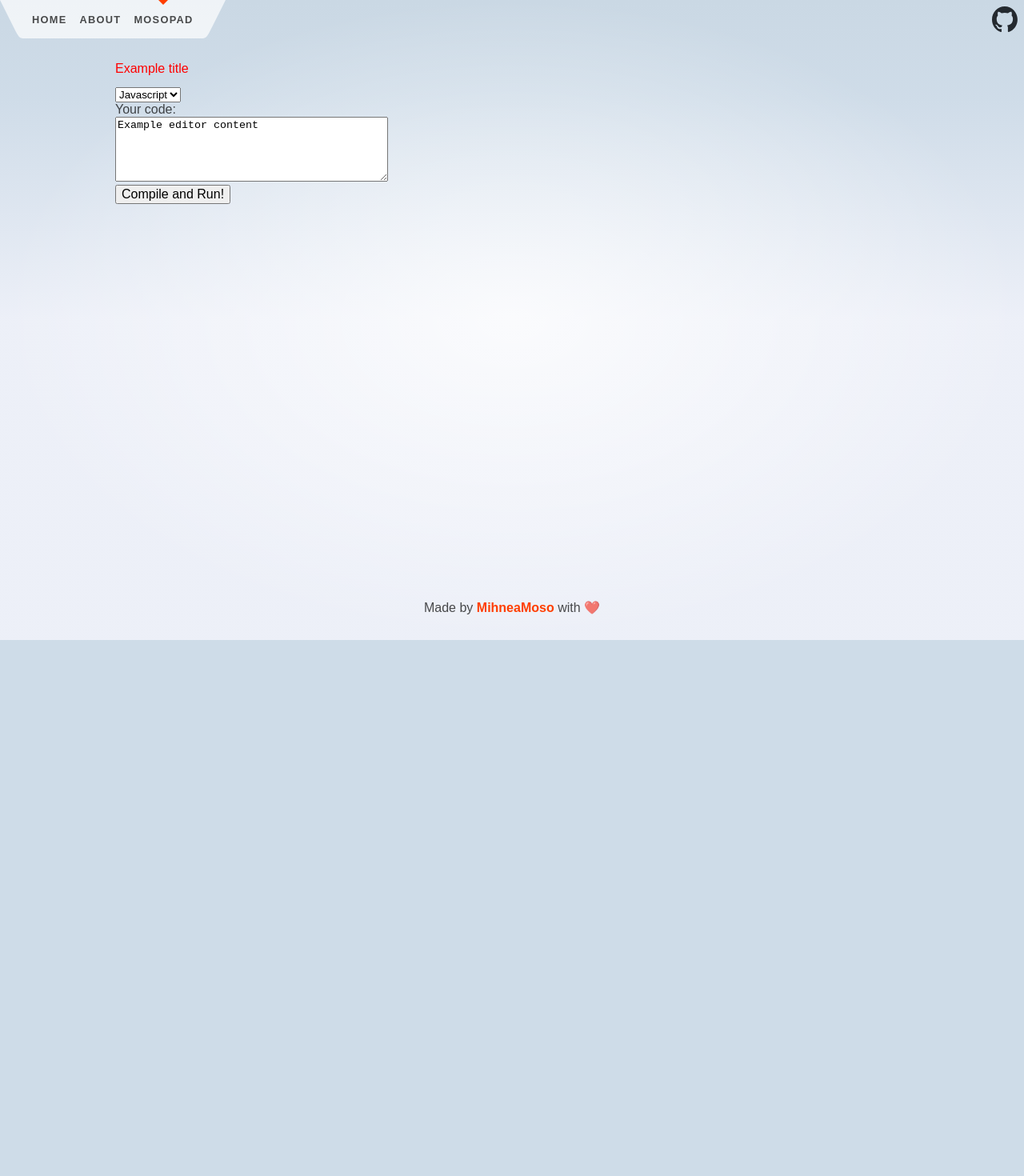
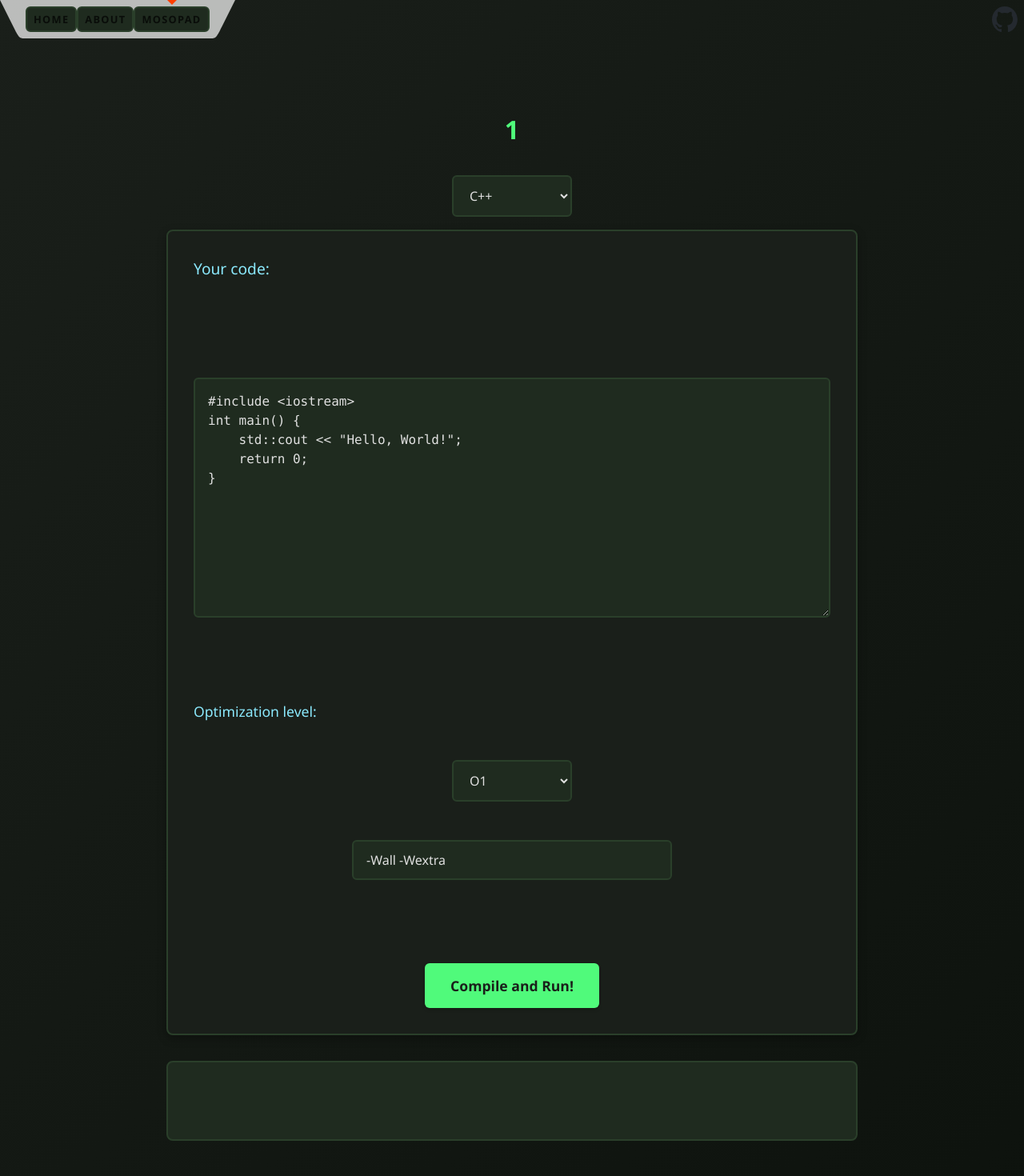
Before and after one commit to MihneaMoso/mosopad, a SvelteKit app in the folder mosopad/: page /mosopad/1 in a window 1280 px wide. Shown: the top 1470 px of the page at 80% size. Before the commit the page ends 800 px from the top, so only its background shows below. Built offline with nearby package versions, Linux system fonts and the light colour scheme.

Commit message:
separated compiling logic && added basic styling

```diff
--- a/mosopad/src/routes/+layout.svelte
+++ b/mosopad/src/routes/+layout.svelte
@@ -20,17 +20,43 @@
 </div>
 
 <style>
+	:global(body) {
+		margin: 0;
+		padding: 0;
+		background-color: #1a1f1a;
+		color: #e0e0e0;
+		font-family: 'Segoe UI', Tahoma, Geneva, Verdana, sans-serif;
+		font-size: 16px;
+		line-height: 1.6;
+	}
+
+	:global(*) {
+		box-sizing: border-box;
+	}
+
+	:global(a) {
+		color: #50fa7b;
+		text-decoration: none;
+		transition: color 0.2s ease;
+	}
+
+	:global(a:hover) {
+		color: #69ff94;
+		text-decoration: underline;
+	}
+
 	.app {
 		display: flex;
 		flex-direction: column;
 		min-height: 100vh;
+		background: linear-gradient(135deg, #1a1f1a 0%, #0d120d 100%);
 	}
 
 	main {
 		flex: 1;
 		display: flex;
 		flex-direction: column;
-		padding: 1rem;
+		padding: 2rem 1.5rem;
 		width: 100%;
 		max-width: 64rem;
 		margin: 0 auto;
@@ -42,16 +68,30 @@
 		flex-direction: column;
 		justify-content: center;
 		align-items: center;
-		padding: 12px;
+		padding: 1.5rem;
+		background-color: #0d120d;
+		border-top: 2px solid #2a3f2a;
+		margin-top: 2rem;
+	}
+
+	footer p {
+		margin: 0;
+		color: #8be9fd;
+		font-size: 0.95rem;
 	}
 
 	footer a {
-		font-weight: bold;
+		font-weight: 600;
+		color: #50fa7b;
 	}
 
 	@media (min-width: 480px) {
 		footer {
-			padding: 12px 0;
+			padding: 1.5rem 0;
+		}
+
+		main {
+			padding: 2.5rem 2rem;
 		}
 	}
 </style>
--- a/mosopad/src/routes/api/compiler/compilecpp.ts
+++ b/mosopad/src/routes/api/compiler/compilecpp.ts
@@ -4,7 +4,7 @@ const path = await import("node:path");
 const { execFile } = await import("node:child_process");
 const { promisify } = await import("node:util");
 
-export async function compile(rawContent: string) {
+export async function compile(rawContent: string, optimizationLevel: string, options: string[]) {
     let data = {
         compile: { stdout: "", stderr: "" },
         run: {stdout: "", stderr: ""},
@@ -30,7 +30,7 @@ export async function compile(rawContent: string) {
         try {
             const { stdout, stderr } = await execFileAsync(
                 "g++",
-                [srcPath, "-O2", "-std=c++17", "-o", outPath],
+                [srcPath, optimizationLevel, ...options, "-o", outPath],
                 {
                     timeout: 15000,
                     windowsHide: true,
--- /dev/null
+++ b/mosopad/src/routes/mosopad/+layout.svelte
@@ -0,0 +1,118 @@
+<script lang="ts">
+
+	let { children } = $props();
+</script>
+
+<div class="app">
+
+	<main>
+		{@render children()}
+	</main>
+
+</div>
+
+<style>
+	:global(h1, h2, h3, h4, h5, h6) {
+		color: #50fa7b;
+		font-weight: 600;
+		margin-top: 0;
+		margin-bottom: 1rem;
+	}
+
+	:global(h1) {
+		font-size: 2.5rem;
+		text-align: center;
+		margin-bottom: 1.5rem;
+	}
+
+	:global(h2) {
+		font-size: 2rem;
+		text-align: center;
+		margin-bottom: 1.25rem;
+	}
+
+	:global(input[type="text"],
+	input[type="email"],
+	input[type="password"],
+	input[type="search"]) {
+		background-color: #1f2b1f;
+		border: 2px solid #2a3f2a;
+		border-radius: 6px;
+		color: #e0e0e0;
+		padding: 0.75rem 1rem;
+		font-size: 1rem;
+		font-family: inherit;
+		transition: all 0.2s ease;
+		width: 100%;
+		max-width: 400px;
+	}
+
+	:global(input[type="text"]:focus,
+	input[type="email"]:focus,
+	input[type="password"]:focus,
+	input[type="search"]:focus) {
+		outline: none;
+		border-color: #50fa7b;
+		background-color: #242f24;
+		box-shadow: 0 0 0 3px rgba(80, 250, 123, 0.1);
+	}
+
+	:global(button) {
+		background-color: #50fa7b;
+		color: #1a1f1a;
+		border: none;
+		border-radius: 6px;
+		padding: 0.75rem 1.5rem;
+		font-size: 1rem;
+		font-weight: 600;
+		cursor: pointer;
+		transition: all 0.2s ease;
+		box-shadow: 0 2px 4px rgba(0, 0, 0, 0.2);
+	}
+
+	:global(button:hover) {
+		background-color: #69ff94;
+		transform: translateY(-2px);
+		box-shadow: 0 4px 8px rgba(80, 250, 123, 0.3);
+	}
+
+	:global(button:active) {
+		transform: translateY(0);
+		box-shadow: 0 2px 4px rgba(0, 0, 0, 0.2);
+	}
+
+	:global(ul) {
+		list-style: none;
+		padding: 0;
+		margin: 1rem 0;
+	}
+
+	:global(li) {
+		padding: 0.5rem 0;
+	}
+
+	:global(li a) {
+		display: inline-block;
+		padding: 0.5rem 1rem;
+		background-color: #1f2b1f;
+		border: 2px solid #2a3f2a;
+		border-radius: 6px;
+		transition: all 0.2s ease;
+	}
+
+	:global(li a:hover) {
+		background-color: #242f24;
+		border-color: #50fa7b;
+		text-decoration: none;
+		transform: translateX(5px);
+	}
+
+	.app {
+
+	}
+
+	main {
+		padding: 1.5rem;
+	}
+
+</style>
--- a/mosopad/src/routes/mosopad/+page.svelte
+++ b/mosopad/src/routes/mosopad/+page.svelte
@@ -12,7 +12,7 @@
 		Welcome to Mosopad!
 	</h1>
 	<h2>
-		Create your very own pad here: <input type="text" bind:value={padInput}>
+		Create your very own pad here: <br> <input id="padinput" type="text" bind:value={padInput}>
 	</h2>
 
 	<h2>
@@ -24,5 +24,8 @@
 </main>
 
 <style>
+	#padinput {
+
+	}
 
 </style>
--- a/mosopad/src/routes/mosopad/[pad]/+layout.svelte
+++ b/mosopad/src/routes/mosopad/[pad]/+layout.svelte
@@ -12,5 +12,104 @@
 </div>
 
 <style>
+	:global(select) {
+		background-color: #1f2b1f;
+		border: 2px solid #2a3f2a;
+		border-radius: 6px;
+		color: #e0e0e0;
+		padding: 0.75rem 1rem;
+		font-size: 1rem;
+		font-family: inherit;
+		cursor: pointer;
+		transition: all 0.2s ease;
+		min-width: 150px;
+	}
+
+	:global(select:hover) {
+		border-color: #3a5f3a;
+	}
+
+	:global(select:focus) {
+		outline: none;
+		border-color: #50fa7b;
+		background-color: #242f24;
+		box-shadow: 0 0 0 3px rgba(80, 250, 123, 0.1);
+	}
+
+	:global(option) {
+		background-color: #1f2b1f;
+		color: #e0e0e0;
+		padding: 0.5rem;
+	}
+
+	:global(label) {
+		color: #8be9fd;
+		font-size: 1.1rem;
+		font-weight: 500;
+		display: block;
+		margin-bottom: 0.5rem;
+	}
+
+	:global(textarea) {
+		background-color: #1f2b1f;
+		border: 2px solid #2a3f2a;
+		border-radius: 6px;
+		color: #e0e0e0;
+		padding: 1rem;
+		font-size: 1rem;
+		font-family: 'Consolas', 'Monaco', 'Courier New', monospace;
+		line-height: 1.5;
+		resize: vertical;
+		width: 100%;
+		min-height: 300px;
+		transition: all 0.2s ease;
+	}
+
+	:global(textarea:focus) {
+		outline: none;
+		border-color: #50fa7b;
+		background-color: #242f24;
+		box-shadow: 0 0 0 3px rgba(80, 250, 123, 0.1);
+	}
+
+	:global(code) {
+		display: block;
+		width: 100%;
+	}
+
+	:global(form) {
+		display: flex;
+		flex-direction: column;
+		gap: 1.5rem;
+		align-items: flex-start;
+		width: 100%;
+	}
+
+	:global(form > *) {
+		margin: 0;
+	}
+
+	:global(form br) {
+		display: none;
+	}
+
+	:global(p) {
+		color: #bd93f9;
+		font-size: 1.05rem;
+		margin: 0.5rem 0;
+	}
+
+	:global(div) {
+		width: 100%;
+	}
+
+	.app {
+
+	}
+
+	main {
+		padding: 1.5rem;
+		max-width: 1200px;
+	}
 
 </style>
--- a/mosopad/src/routes/mosopad/[pad]/+page.server.ts
+++ b/mosopad/src/routes/mosopad/[pad]/+page.server.ts
@@ -2,10 +2,19 @@ import { error, fail } from "@sveltejs/kit";
 import type { PageServerLoad } from "./$types";
 import type { Actions } from "./$types";
 
-async function getCompilationResult(fetchFn: typeof fetch, textareaContent: string) {
+async function getCompilationResult(
+    fetchFn: typeof fetch,
+    textareaContent: string,
+    optimizationLevel: string,
+    compilerFlags: string[]
+) {
     const response = await fetchFn("/api/compiler", {
         method: "POST",
-        body: JSON.stringify({ textareaContent }),
+        body: JSON.stringify({
+            textareaContent,
+            optimizationLevel,
+            compilerFlags,
+        }),
         headers: { "content-type": "application/json" },
     });
 
@@ -21,9 +30,17 @@ export const actions = {
     submitCode: async ({ fetch, request }) => {
         const data = await request.formData();
         const textareaContent = data.get("codecontent");
+        const optimizationLevel = data.get("optimizationselect");
+        const compilerOptions = data.get("compilerFlags");
 
         if (!textareaContent) {
-			return fail(400, {textareaContent, missing: true});
+            return fail(400, { textareaContent, missing: true });
+        }
+        if (!optimizationLevel) {
+            return fail(400, { optimizationLevel, missing: true });
+        }
+        if (!compilerOptions) {
+            return fail(400, { compilerOptions, missing: true });
         }
 
         // TODO: implement static code analysis here to check if the code is valid
@@ -32,13 +49,26 @@ export const actions = {
         if (typeof textareaContent !== "string") {
             throw error(400, "Invalid code content");
         }
+        if (typeof optimizationLevel !== "string") {
+            throw error(400, "Invalid optimization level");
+        }
+        if (typeof compilerOptions !== "string") {
+            throw error(400, "Invalid compiler flags");
+        }
 
-        const outputData = await getCompilationResult(fetch, textareaContent);
+		const options = compilerOptions.split(" ");
 
-		return {
+        const outputData = await getCompilationResult(fetch, textareaContent, optimizationLevel, options);
+
+		const processedData = {
             success: true,
-			output: outputData
+			optimizationLevel: optimizationLevel,
+            options: options,
+            output: outputData,
         }
+		console.log(processedData);
+
+        return processedData;
     },
 } satisfies Actions;
 
@@ -47,20 +77,24 @@ function padExistsInDatabase(pad: string) {
 }
 
 function getEditorData(padName: string) {
+	// TODO: fetch data from database
+    // default behaviour
     return {
-        title: "Example title",
-        editorContent: "Example editor content",
-        language: "Javascript",
-        compilerOpions: ["-O1", "-Wall", "-Wextra"],
+        title: padName.charAt(0).toLocaleUpperCase() + padName.slice(1),
+        editorContent: `#include <iostream>
+int main() {
+    std::cout << "Hello, World!";
+    return 0;
+}   `,
+        language: "CPP",
+        compilerOptions: ["-O1", "-Wall", "-Wextra"],
     };
 }
-
-
 
 export const load: PageServerLoad = ({ params }) => {
     // console.log(params.pad);
 
-    if (!padExistsInDatabase(params.pad)) error(404, "Pad Not Found");
+    if (!padExistsInDatabase(params.pad)) error(404, "Pad Not Found"); // TODO: change this to create  default pad instead
 
     const data = getEditorData(params.pad);
 
--- a/mosopad/src/routes/mosopad/[pad]/+page.svelte
+++ b/mosopad/src/routes/mosopad/[pad]/+page.svelte
@@ -6,11 +6,15 @@
 
     console.log("Data:", data);
 
-    const languages = ["CPP", "Javascript", "Python"];
-    const normalized = data.language?.toLowerCase();
-    let selectedLanguage = $state(
-        languages.find((l) => l.toLowerCase() === normalized) ?? "CPP"
-    );
+    let compilerOptions = $state(data.compilerOptions.slice(1).join(' '));
+    let optimizationLevel = $state(data.compilerOptions[0]);
+
+    // const languages = ["CPP", "Javascript", "Python"];
+    // const normalized = data.language?.toLowerCase();
+    // let selectedLanguage = $state(
+    //     languages.find((l) => l.toLowerCase() === normalized) ?? "CPP"
+    // );
+    let selectedLanguage = $state(data.language);
 
     let textareaContent = $state(data.editorContent ?? "");
     let lastSavedContent = $state(textareaContent);
@@ -55,7 +59,7 @@
     <option value="Javascript">Javascript</option>
     <option value="Python">Python</option>
 </select>
-<br />
+<br /><br>
 <form
     method="POST"
     action="?/submitCode"
@@ -71,7 +75,8 @@
         };
     }}
 >
-    <label for="codeinput">Your code: </label><br />
+    <label for="codeinput">Your code: </label><br /><br>
+    <code>
     <textarea
         name="codecontent"
         id="codeinput"
@@ -80,14 +85,96 @@
         bind:value={textareaContent}
     >
 
-    </textarea><br />
+    </textarea></code><br />
+    <p>Optimization level:</p>
+    <select name="optimizationselect" id="optimization-select" bind:value={optimizationLevel}>
+        <option value="-O1">O1</option>
+        <option value="-O2">O2</option>
+        <option value="-O3">O3</option>
+    </select>
+    <input type="text" name="compilerFlags" id="compilerFlags" bind:value={compilerOptions}>
+    <br>
     <button type="submit">Compile and Run!</button>
 </form>
+<br>
+{#if form?.success}
+	<!-- this message is ephemeral; it exists because the page was rendered in
+	       response to a form submission. it will vanish if the user reloads -->
+	<p>Successfully compiled and ran your code! Here is your output: </p><br>
+{/if}
 
 <div>{compilationOutput}</div>
 
 <style>
     h2 {
-        color: red;
+        color: #50fa7b;
+        text-align: center;
+        font-size: 2rem;
+        margin-bottom: 2rem;
+    }
+
+    select {
+        margin: 0.5rem auto;
+        display: block;
+    }
+
+    form {
+        background-color: #1a1f1a;
+        border: 2px solid #2a3f2a;
+        border-radius: 8px;
+        padding: 2rem;
+        margin-top: 1rem;
+        box-shadow: 0 4px 12px rgba(0, 0, 0, 0.3);
+    }
+
+    label {
+        text-align: center;
+        display: block;
+        font-size: 1.2rem;
+        margin-bottom: 1rem;
+    }
+
+    textarea {
+        display: block;
+        margin: 0 auto 1.5rem auto;
+        max-width: 800px;
+    }
+
+    input[type="text"] {
+        display: block;
+        margin: 1rem auto;
+    }
+
+    button[type="submit"] {
+        display: block;
+        margin: 1.5rem auto 0 auto;
+        padding: 1rem 2rem;
+        font-size: 1.1rem;
+    }
+
+    div {
+        background-color: #1f2b1f;
+        border: 2px solid #2a3f2a;
+        border-radius: 8px;
+        padding: 1.5rem;
+        margin-top: 2rem;
+        min-height: 100px;
+        font-family: 'Consolas', 'Monaco', 'Courier New', monospace;
+        color: #f8f8f2;
+        white-space: pre-wrap;
+        overflow-x: auto;
+    }
+
+    p {
+        text-align: center;
+        color: #8be9fd;
+        font-size: 1.1rem;
+        margin: 1rem 0;
+    }
+
+    br {
+        display: block;
+        content: "";
+        margin: 0.5rem 0;
     }
 </style>
```
Also changed, not shown: mosopad/src/routes/api/compiler/+server.ts (+6 -2 lines). Lines whose indentation alone changed are shown as unchanged.
